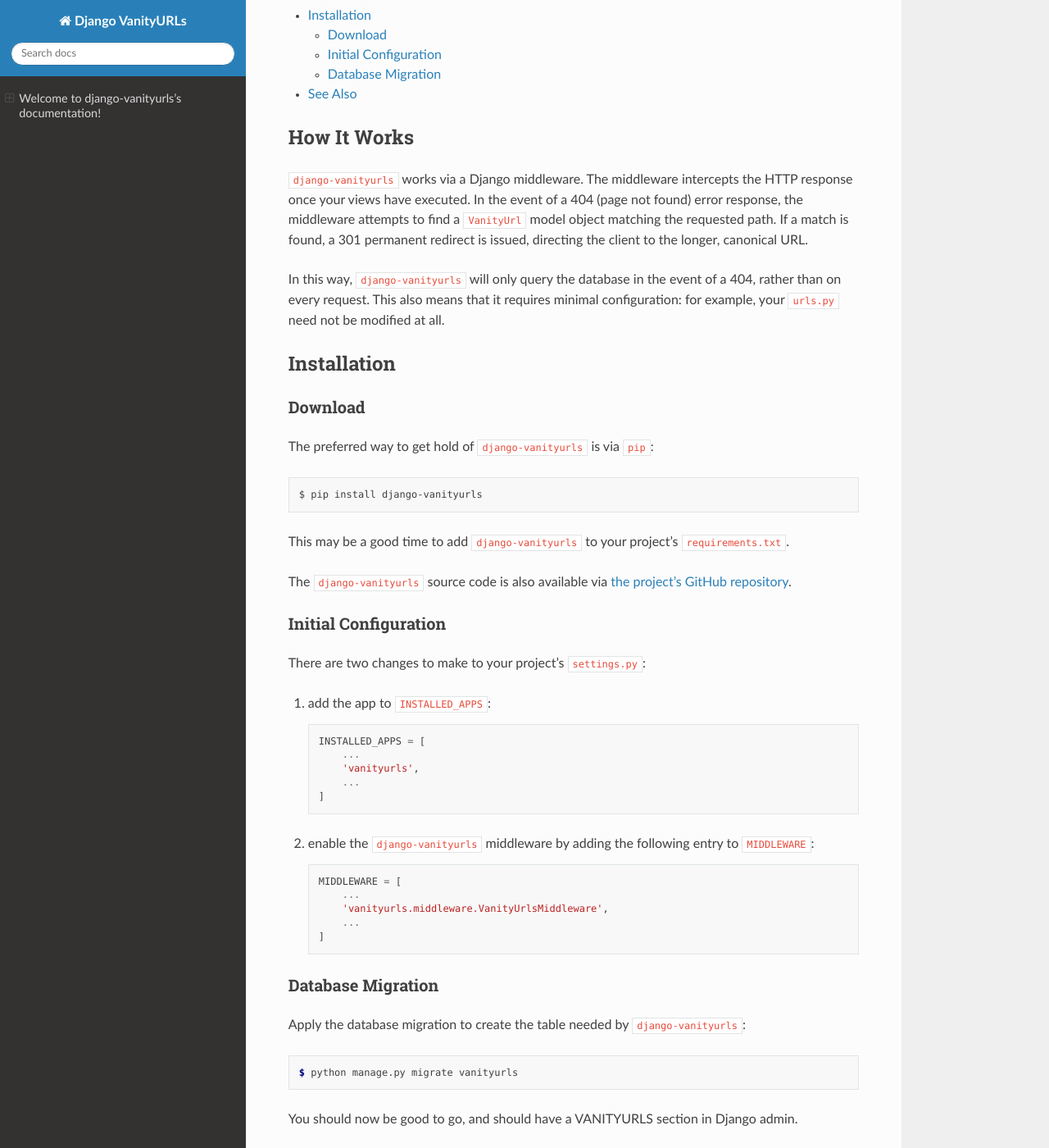
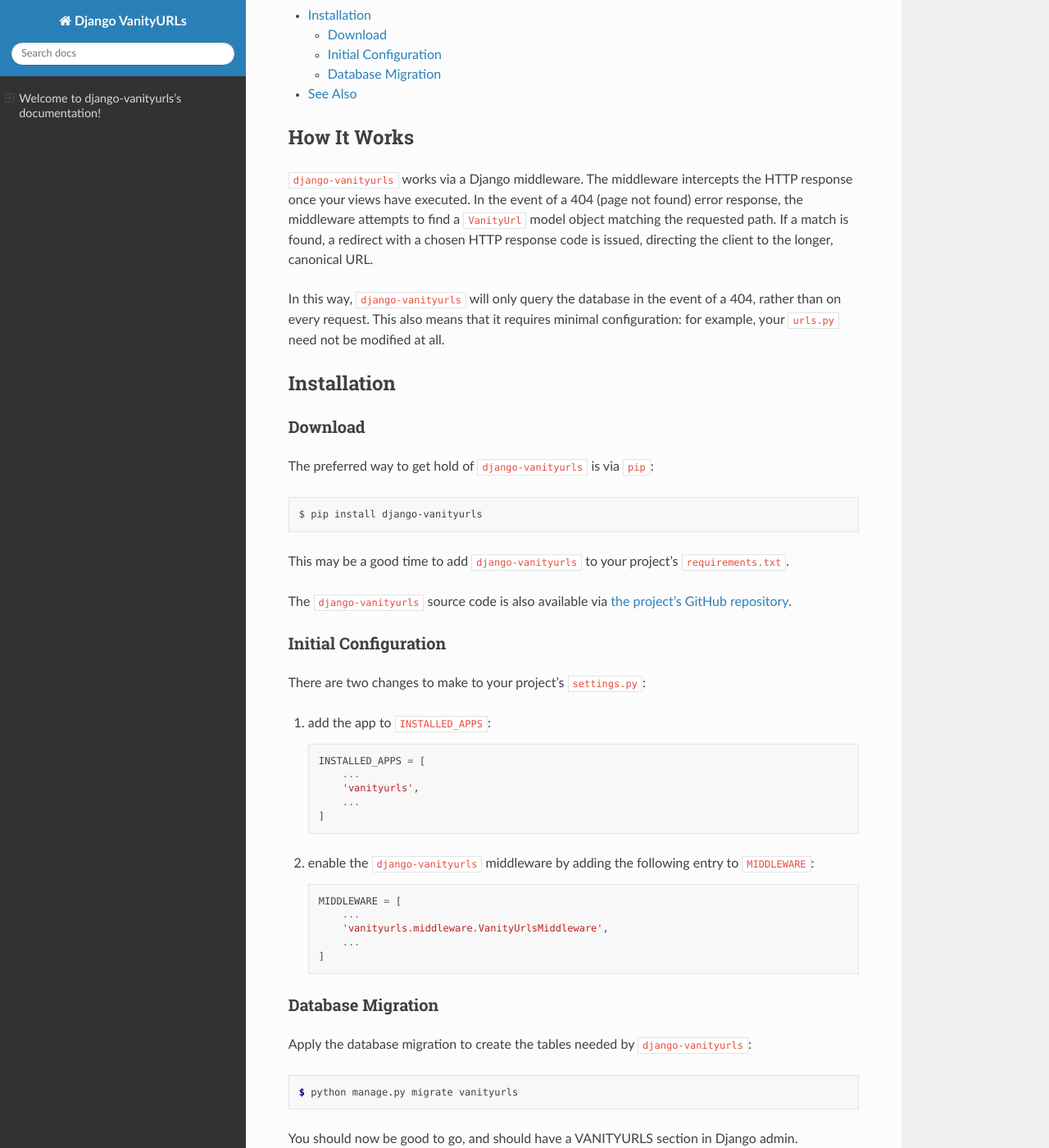
Before and after one commit to simonharris/django-vanityurls, a Sphinx documentation site: the page built from docs/source/index.rst, in a window 1280 px wide and 1400 px high, scrolled down 345 px. Shown: the whole window at 82% size. Built offline with Sphinx 7.4.7 and the Read the Docs theme 3.1.0, drawn with Linux system fonts in a browser that asks for light colours; some of the changed text lies outside the part shown.

Commit message:
Minor update to docs for v2.0

```diff
--- a/docs/source/conf.py
+++ b/docs/source/conf.py
@@ -5,11 +5,11 @@
 # -- Project information
 
 project = 'Django VanityURLs'
-copyright = '2024, Simon Harding'
+copyright = '2025, Simon Harding'
 author = 'Simon Harding <github@pointbeing.net>'
 
-release = '0.1'
-version = '0.1.0'
+release = '2.0'
+version = '2.0.0'
 
 # -- General configuration
 
--- a/docs/source/index.rst
+++ b/docs/source/index.rst
@@ -13,7 +13,7 @@
 How It Works
 ============
 
-``django-vanityurls`` works via a Django middleware. The middleware intercepts the HTTP response once your views have executed. In the event of a 404 (page not found) error response, the middleware attempts to find a ``VanityUrl`` model object matching the requested path. If a match is found, a 301 permanent redirect is issued, directing the client to the longer, canonical URL.
+``django-vanityurls`` works via a Django middleware. The middleware intercepts the HTTP response once your views have executed. In the event of a 404 (page not found) error response, the middleware attempts to find a ``VanityUrl`` model object matching the requested path. If a match is found, a redirect with a chosen HTTP response code is issued, directing the client to the longer, canonical URL.
 
 In this way, ``django-vanityurls`` will only query the database in the event of a 404, rather than on every request. This also means that it requires minimal configuration: for example, your ``urls.py`` need not be modified at all.
 
@@ -59,7 +59,7 @@
 Database Migration
 ~~~~~~~~~~~~~~~~~~
 
-Apply the database migration to create the table needed by ``django-vanityurls``:
+Apply the database migration to create the tables needed by ``django-vanityurls``:
 
 
 .. code-block:: console
```
